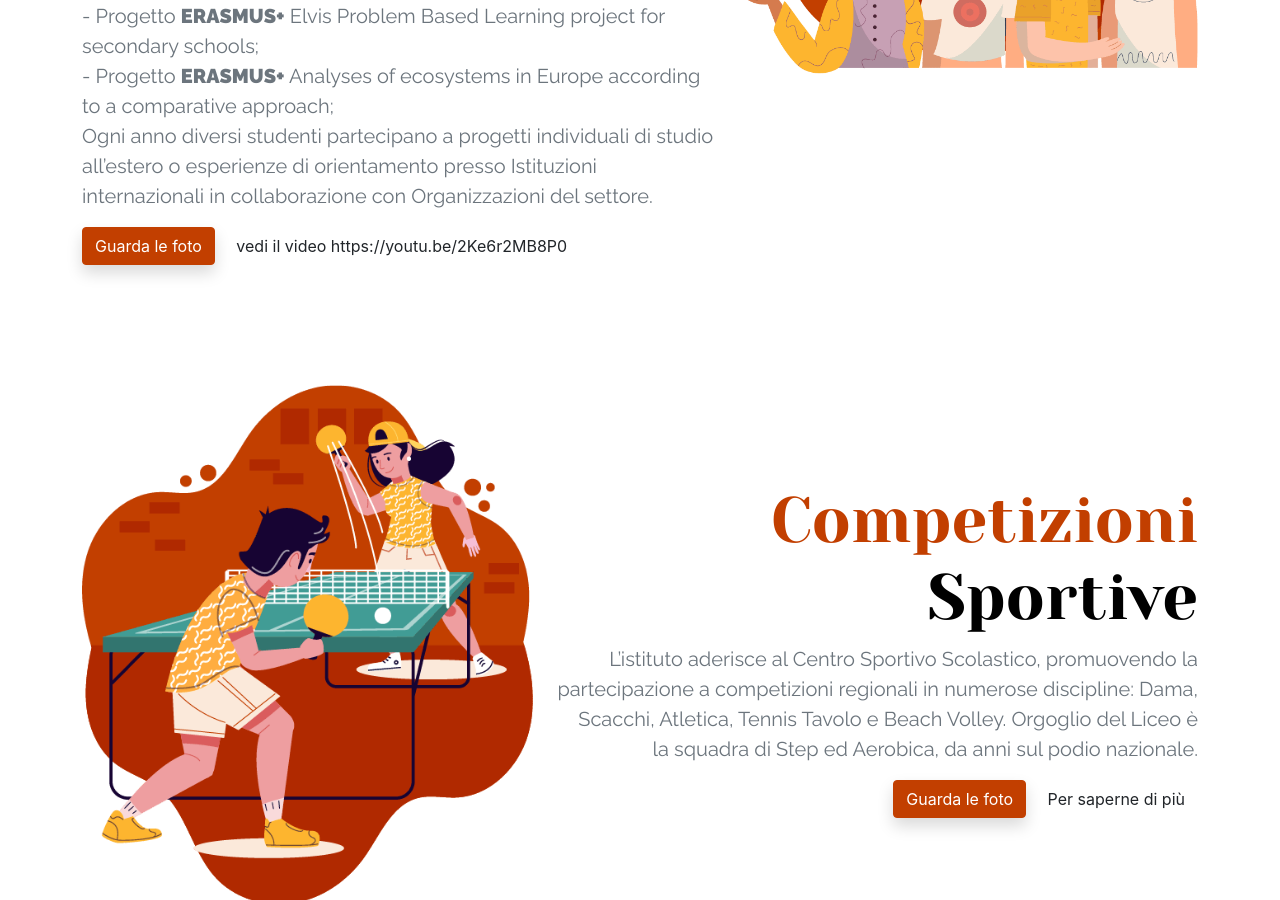
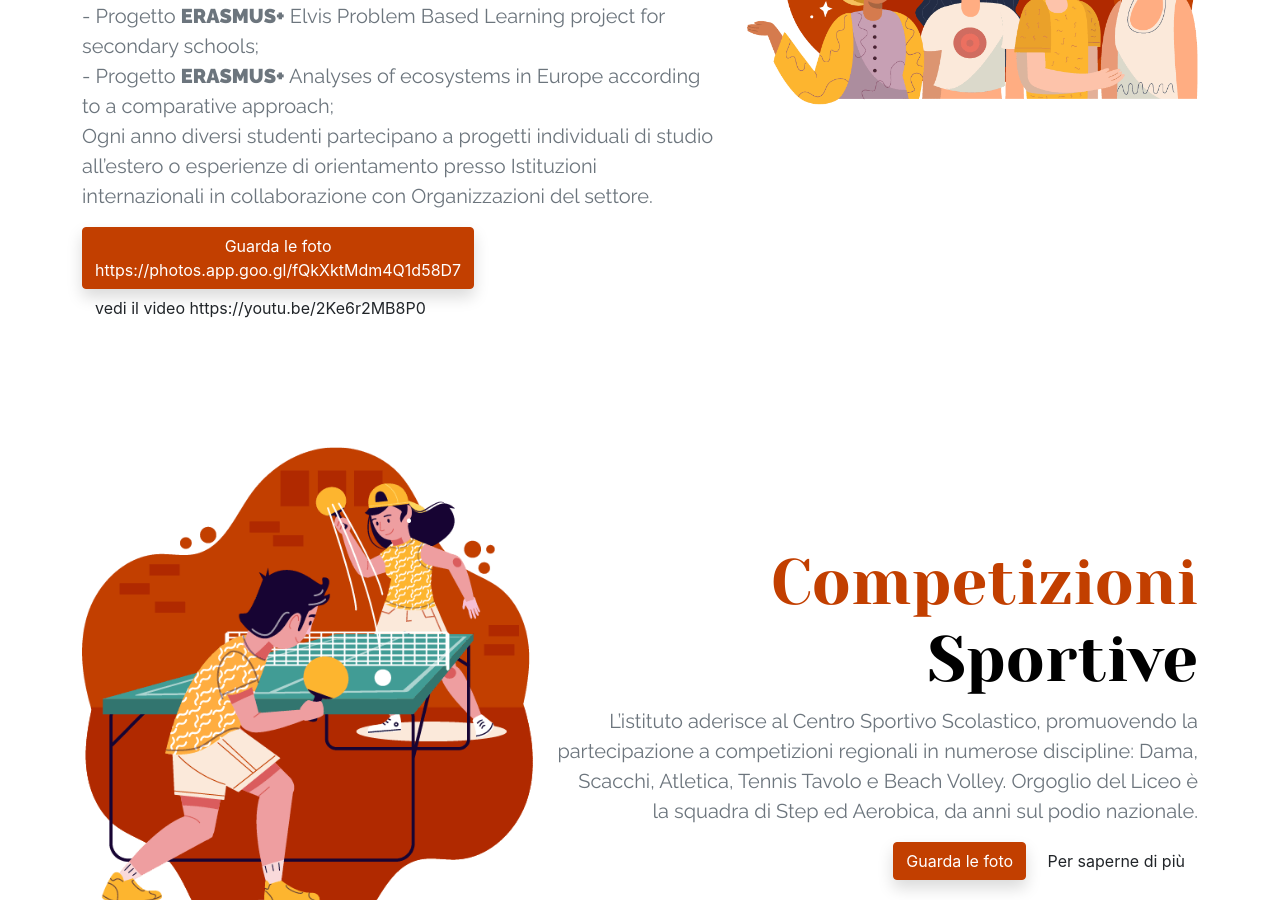
Before and after one commit to PiervitoCreanza/orientamento.liceodegiorgi.edu.it, a Jekyll site: the page built from progetti.html, in a window 1280 px wide and 900 px high, scrolled down 1864 px. Built offline with Jekyll 4.4.1, drawn with Linux system fonts in a browser that asks for light colours; some of the changed text lies outside the part shown.

Commit message:
link in progetti
- iseriti i link alle foto per l'irlanda

```diff
--- a/_data/progetti.json
+++ b/_data/progetti.json
@@ -13,7 +13,7 @@
         {
             "titolo":"<span class='text-red'>Scambi</span> Internazionali",
             "sottotitolo": "Il Liceo De Giorgi promuove progetti di partenariato, gemellaggi, attività di scambio, virtuali o in presenza, tramite visite e soggiorni di studio, e stage formativi all’estero in realtà culturali, sociali, produttive, professionali che contribuiscono alla dimensione internazionale del curricolo scolastico e del percorso formativo degli studenti. Di particolare rilievo: <br>- Progetto <b>ELVIS</b> con scambi studenteschi;<br>- Progetto <b>ERASMUS+</b> Elvis Problem Based Learning project for secondary schools; <br>- Progetto <b>ERASMUS+</b> Analyses of ecosystems in Europe according to a comparative approach;<br> Ogni anno diversi studenti partecipano a progetti individuali di studio all’estero o esperienze di orientamento presso Istituzioni internazionali in collaborazione con Organizzazioni del settore.",
-            "pulsanteRosso": "Guarda le foto",
+            "pulsanteRosso": "Guarda le foto<br> https://photos.app.goo.gl/fQkXktMdm4Q1d58D7",
             "pulsante": "vedi il video https://youtu.be/2Ke6r2MB8P0"
         },
         {
@@ -38,7 +38,7 @@
             "titolo": "<span class='text-red'>Innovazione</span> didattica",
             "sottotitolo": "Metodologie innovative caratterizzano il curricolo, proposte in ambienti di apprendimento motivanti ed efficaci: il supporto digitale GSuite for Education con tutte le sue applicazioni per la didattica; la piattaforma Spaggiari Classeviva per la comunicazione puntuale e tempestiva con le famiglie; Autocad e Sketchup per la progettazione per la stamp in 3D; Python e il pensiero computazionale per la programmazione digitale.",
             "pulsanteRosso": "Guarda le foto",
-            "pulsante": "Prospetto del corso"
+            "pulsante": "inserire il video del premio didattica digitale"
         },
         {
             "titolo":"<span class='text-red'>Promozione</span> della lettura",
```
